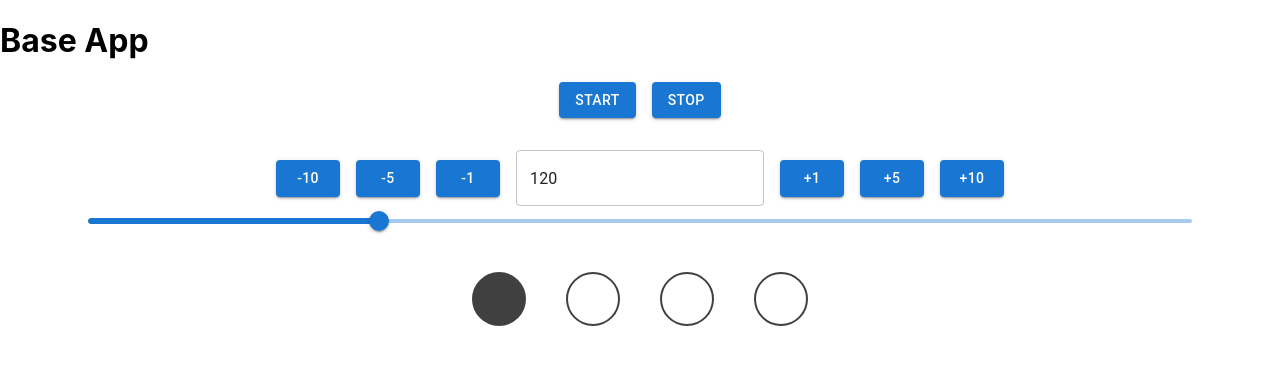
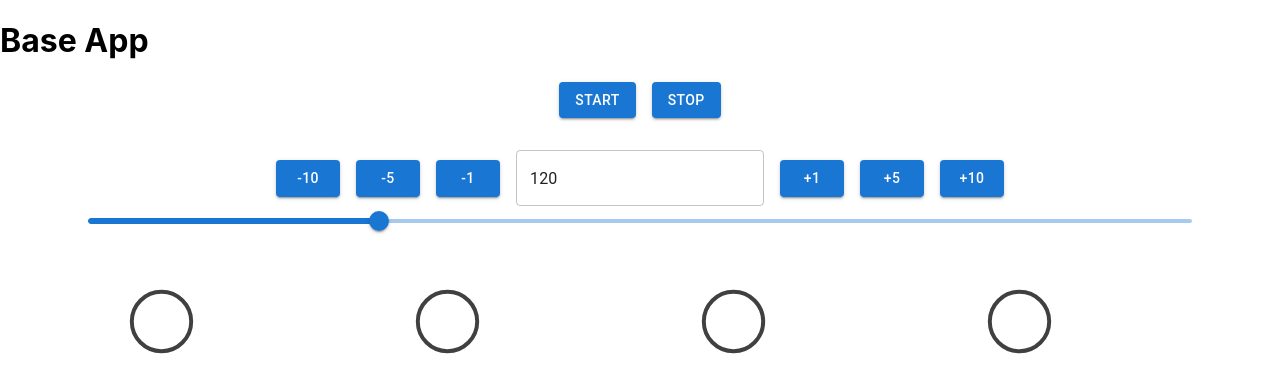
Before and after one commit to fleather2/metronome, a React (Create React App) app in the folder app/: page / in a window 1280 px wide. Shown: the top 392 px of the page. Built offline with nearby package versions, Linux system fonts and the light colour scheme.

Commit message:
Adding animation

```diff
--- a/app/src/components/Metronome/BeatCircles.js
+++ b/app/src/components/Metronome/BeatCircles.js
@@ -4,9 +4,21 @@ import "./beat.css";
 
 function BeatCircle (isCurrent, i) {
     if (isCurrent) {
-        return (<div className="beatCircleFill" key={i}/>)
+        return (
+            <Container key={i}>
+            <svg width="50%" height="50%" viewBox="0 0 50 50">
+                <circle cx="50%" cy="50%" r="30%" className="beatCircleFilled"/>
+            </svg>
+            </Container >
+            )
     } else{
-        return (<div className="beatCircle" key={i}/>)
+        return (
+            <Container key={i}>
+            <svg width="50%" height="50%" viewBox="0 0 50 50">
+                <circle cx="50%" cy="50%" r="30%" className="beatCircle"/>
+            </svg>
+            </Container >
+            )
     }
 }
 
--- a/app/src/components/Metronome/Player.js
+++ b/app/src/components/Metronome/Player.js
@@ -1,6 +1,6 @@
 import { useState, useEffect, useRef} from "react";
 import { Container, Button, Stack} from "@mui/material";
-
+let MAX_GAIN = 0.2;
 const Player = ({bpm, numBeats, audioContext, currentBeat, setCurrentBeat}) => {
     const [play, setPlay] = useState(false);
 
@@ -32,8 +32,8 @@ const Player = ({bpm, numBeats, audioContext, currentBeat, setCurrentBeat}) => {
 
                     oscNode.start(nextNoteTime);
                     gainNode.gain.setValueAtTime(0, nextNoteTime);
-                    gainNode.gain.linearRampToValueAtTime(1, nextNoteTime + 0.005);
-                    gainNode.gain.setValueAtTime(1, nextNoteTime + 0.05);
+                    gainNode.gain.linearRampToValueAtTime(MAX_GAIN, nextNoteTime + 0.005);
+                    gainNode.gain.setValueAtTime(MAX_GAIN, nextNoteTime + 0.05);
                     gainNode.gain.linearRampToValueAtTime(0, nextNoteTime + 0.055);
                     oscNode.stop(nextNoteTime + 0.055);
 
--- a/app/src/components/Metronome/beat.css
+++ b/app/src/components/Metronome/beat.css
@@ -1,40 +1,21 @@
-/* .beatCircle {
-    height: 25px;
-    width: 25px;
-    background-color: #bbb;
-    border-radius: 50%;
-    display: inline-block;
-  } */
-.beatCircle {
+circle.beatCircle {
   display: inline-block;
-  width: 50px;
-  height: 50px;
-  border-radius: 50%;
-  border-style: solid;
-  border-width: 2px;
-  border-color: rgb(64, 64, 64);
-  background-color: rgba(0, 0, 0, 0);
-  pointer-events:none;
+  stroke: rgb(64, 64, 64);
+  stroke-width: 2;
+  fill-opacity: 0;
 }
 
-.beatCircleFill {
-  display: inline-block;
-  width: 50px;
-  height: 50px;
-  border-radius: 50%;
-  border-style: solid;
-  border-width: 2px;
-  border-color: rgb(64, 64, 64);
-  background-color: rgb(64, 64, 64);
-  pointer-events:none;
+@keyframes fadeFlash {
+  0% { fill-opacity: 0; }
+  10% { fill-opacity: 1; }
+  100% { fill-opacity: 0; }
 }
 
-@keyframes fadeIn {
-  0% { opacity: 0; }
-  100% { opacity: 1; }
+circle.beatCircleFilled {
+  display: inline-block;
+  stroke: rgb(64, 64, 64);
+  stroke-width: 2;
+  fill-opacity: 0;
+  animation-name: fadeFlash;
+  animation-duration: 500ms;
 }
-
-@keyframes fadeOut {
-  0% { opacity: 1; }
-  100% { opacity: 0; }
-}
```
